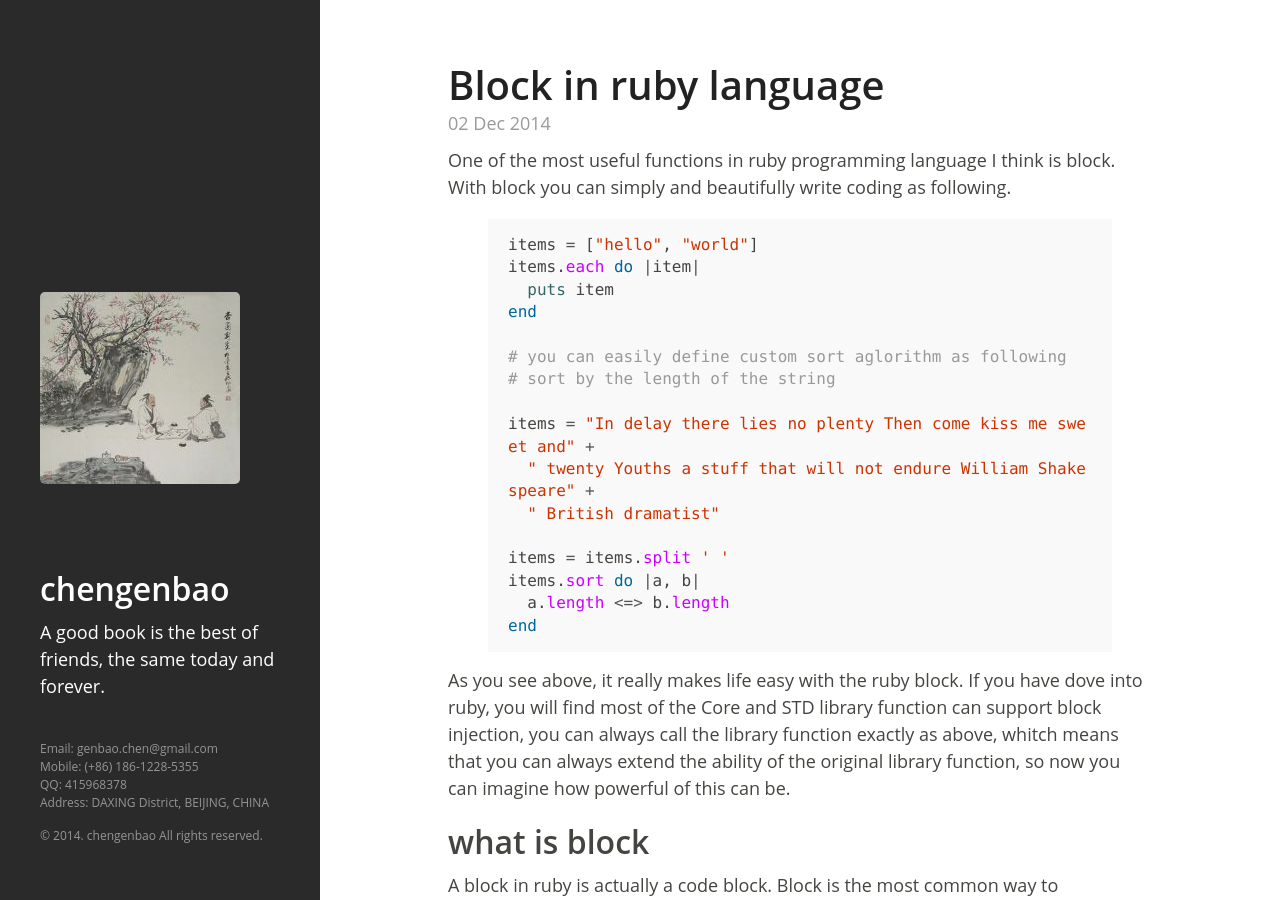
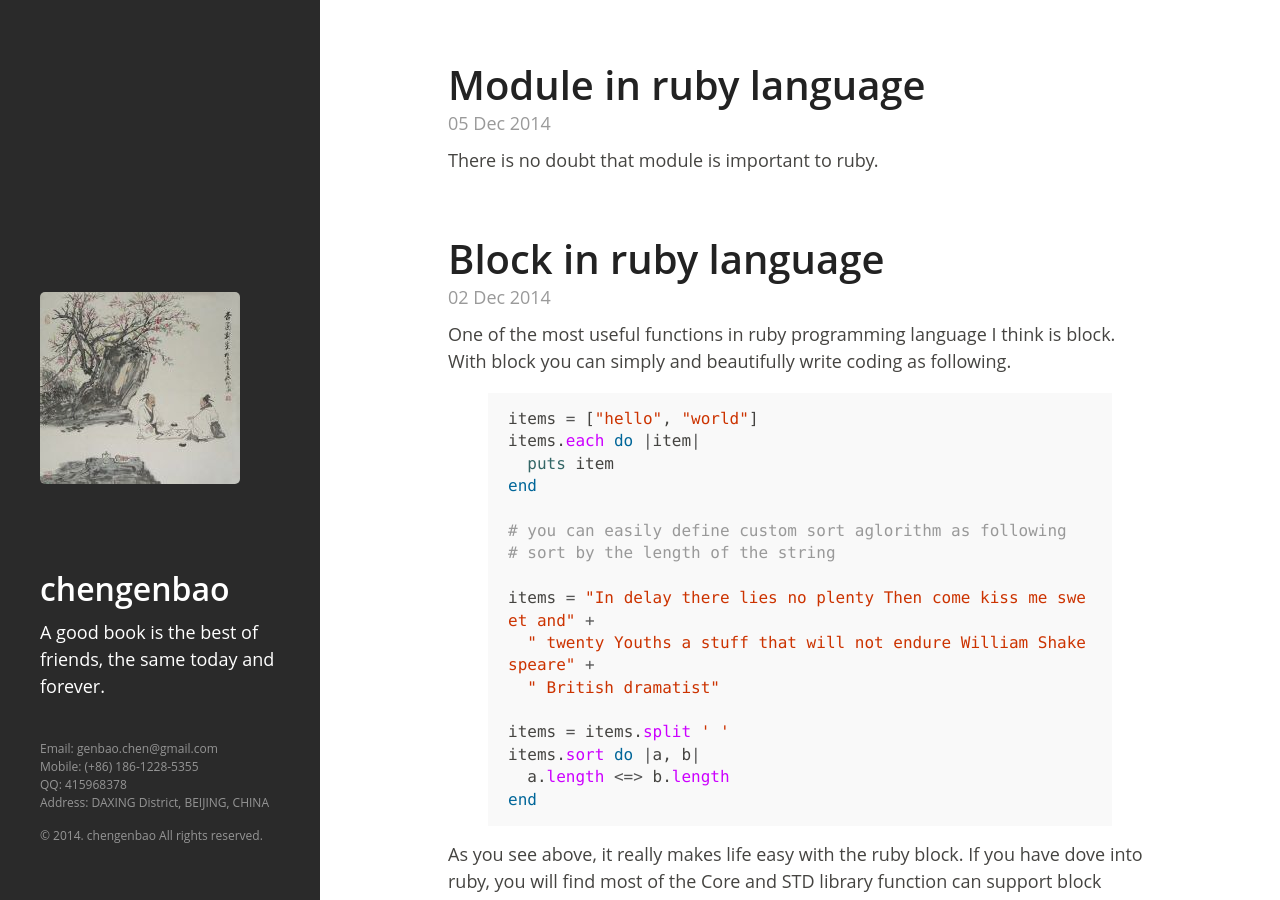
Before and after one commit to chengenbao/chengenbao.github.io, a Jekyll site: the page built from index.html, in a window 1280 px wide and 900 px high. Built offline with Jekyll 4.4.1, drawn with Linux system fonts in a browser that asks for light colours; some web fonts are replaced; Markdown is read by kramdown in place of the engine named in the settings; the list of posts is cut into pages by our own code.

Commit message:
by chengenbao

```diff
--- a/_posts/2014-12-02-block-in-ruby.md
+++ b/_posts/2014-12-02-block-in-ruby.md
@@ -1,6 +1,7 @@
 ---
 layout: post
 title: Block in ruby language
+categories: Ruby
 ---
 
 One of the most useful functions in ruby programming language I think is block. With block
--- /dev/null
+++ b/_posts/2014-12-05-module-in-ruby.md
@@ -0,0 +1,6 @@
+---
+layout: post
+title: Module in ruby language
+categories: Ruby
+---
+There is no doubt that module is important to ruby.
```
